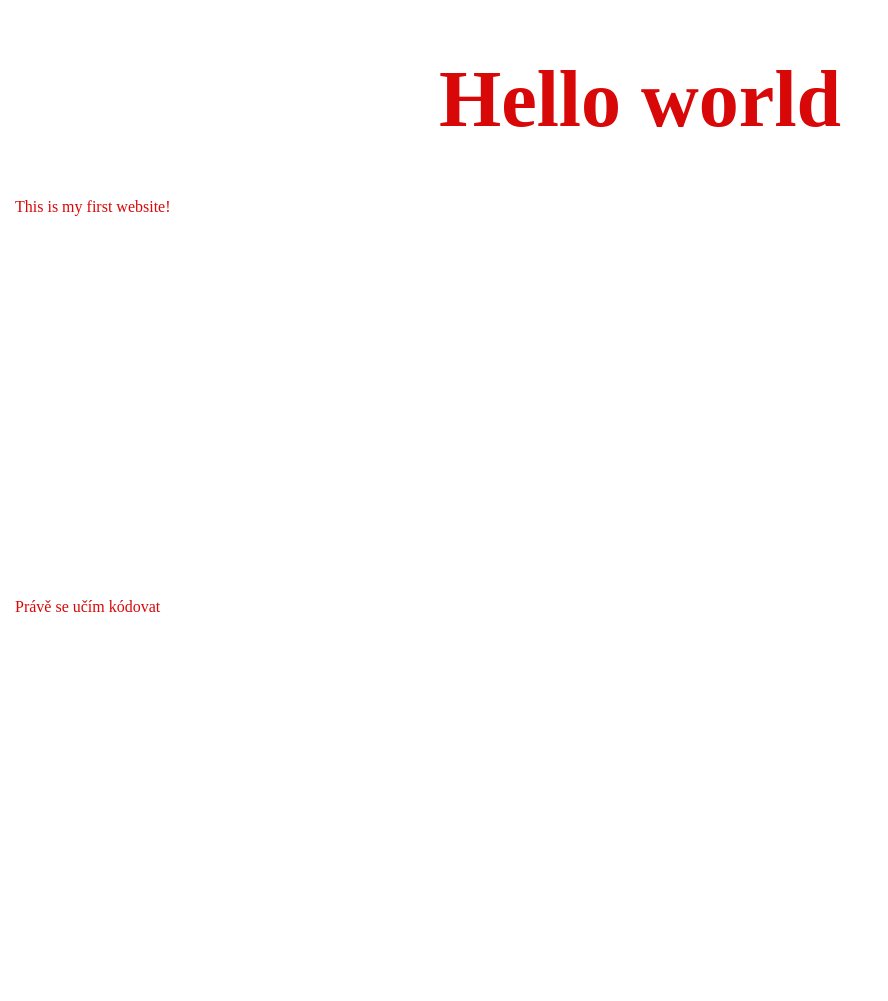
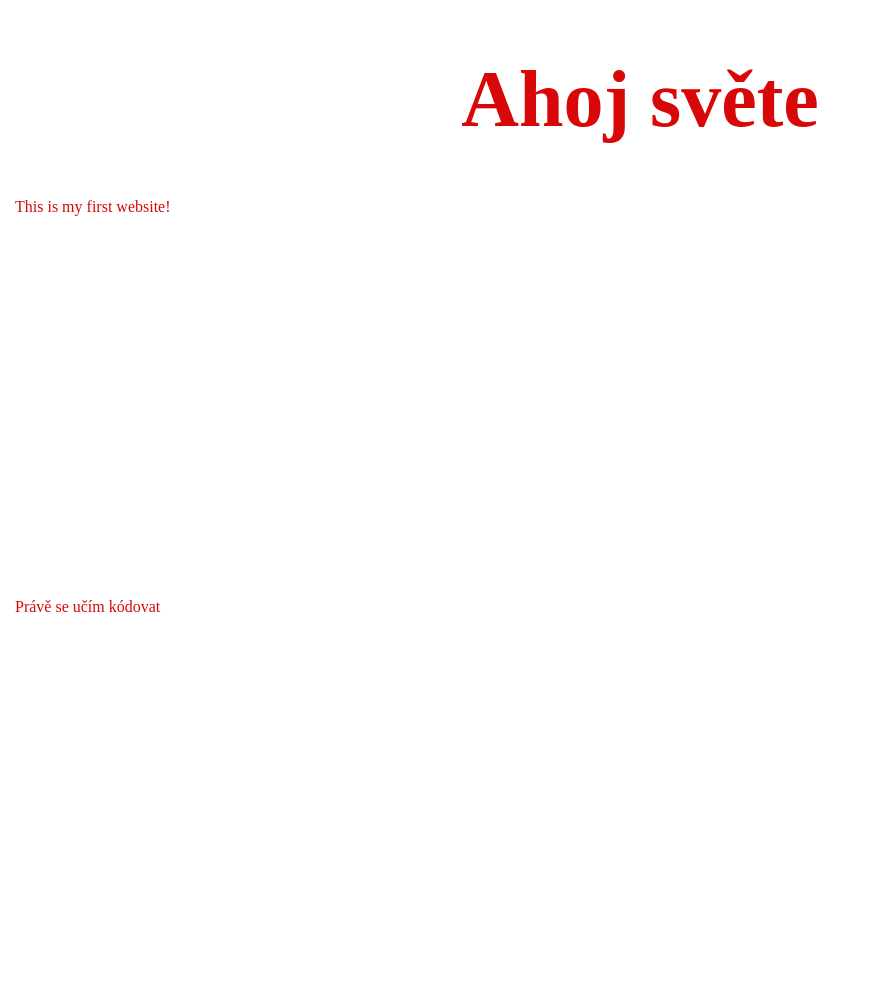
Before and after one commit to Kiky3/projektKristyna, a plain HTML site: page index.html in a window 1280 px wide. Shown: the top 1001 px of the page, without its empty margins (0-888 px from the left). Drawn offline with Linux system fonts and the light colour scheme.

Commit message:
Update index.html

```diff
--- a/index.html
+++ b/index.html
@@ -7,7 +7,7 @@
 
 
 <body>
-        <h1>Hello world</h1>
+        <h1>Ahoj světe</h1>
 
     <div>
     <p>This is my first website!</p>
```
